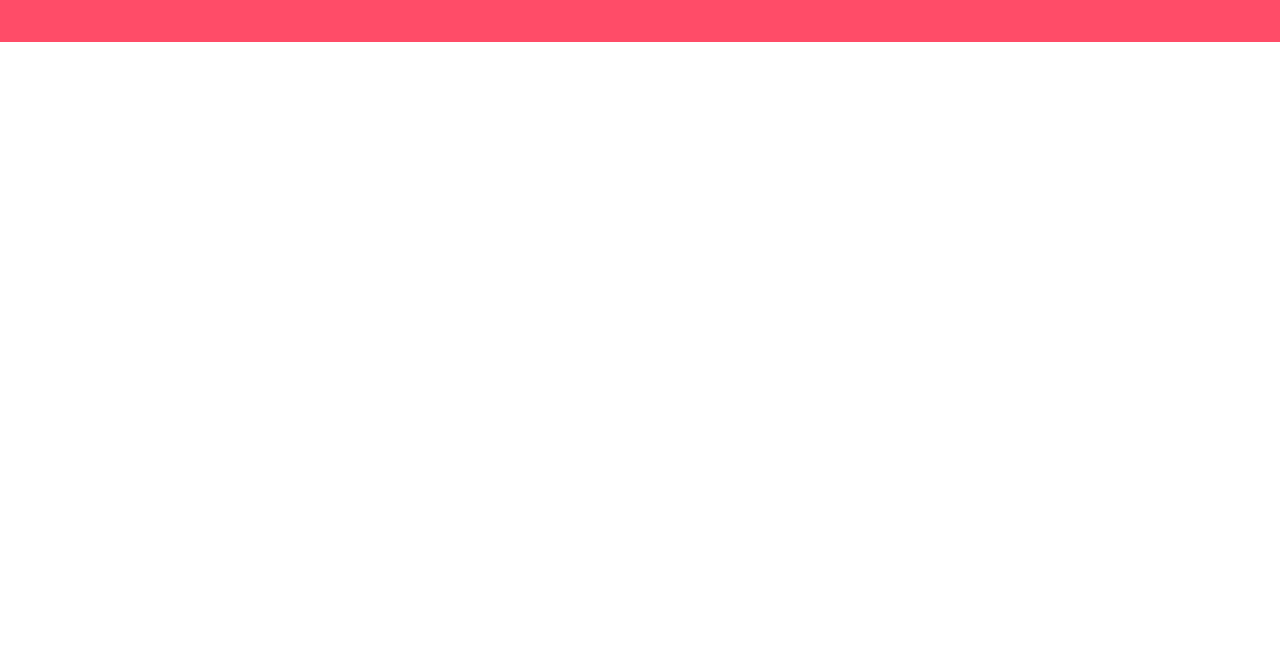
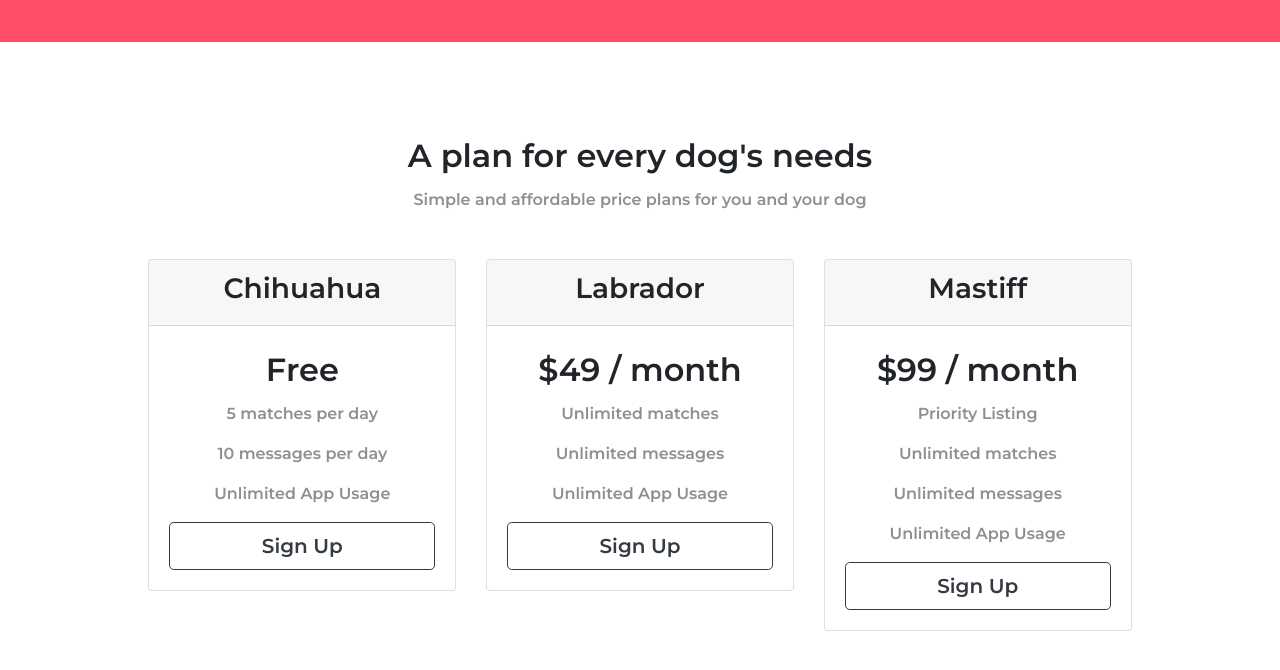
Before and after one commit to Web-Dev-Bootcamp/tindog_bootstrap4, a plain HTML site: page index.html in a window 1280 px wide. Shown: the part 1844-2514 px from the top of the page. Before the commit the page ends 1886 px from the top, so only its background shows below. Drawn offline with nearby package versions, Linux system fonts and the light colour scheme.

Commit message:
Added pricing section

```diff
--- a/css/styles.css
+++ b/css/styles.css
@@ -123,3 +123,14 @@ p {
 	width : 15%;
 	margin : 2%;
 }
+
+/*Pricing Section*/
+
+#pricing {
+	padding: 7% 10%;
+	text-align: center;
+}
+
+.pricing-card {
+	padding: 3% 2%;
+}
--- a/index.html
+++ b/index.html
@@ -1,51 +1,33 @@
 <!DOCTYPE html>
 <html>
 	<head>
-
 		<meta charset="utf-8">
 		<meta http-equiv="X-UA-Compatible" content="IE=edge">
 		<title>TinDog</title>
 		<link rel="icon" href="images/tindog-icon.ico">
-
 		<!-- Google fonts -->
-
 		<link href="https://fonts.googleapis.com/css2?family=Montserrat:wght@600&family=Ubuntu:wght@300&display=swap" rel="stylesheet">
-
 		<!-- Font Awesome -->
-
 		<script defer src="https://use.fontawesome.com/releases/v5.13.0/js/all.js" data-auto-a11y="true"></script>
-
 		<!-- Bootstrap CSS -->
-
 		<link rel="stylesheet" href="https://stackpath.bootstrapcdn.com/bootstrap/4.4.1/css/bootstrap.min.css" integrity="sha384-Vkoo8x4CGsO3+Hhxv8T/Q5PaXtkKtu6ug5TOeNV6gBiFeWPGFN9MuhOf23Q9Ifjh" crossorigin="anonymous">
-
 		<!--CSS code-->
-
 		<link rel="stylesheet" href="css/styles.css">
-
 		<!-- jQuery first, then Popper.js and Bootstrap JS. -->
-
 		<script src="https://code.jquery.com/jquery-3.4.1.slim.min.js" integrity="sha384-J6qa4849blE2+poT4WnyKhv5vZF5SrPo0iEjwBvKU7imGFAV0wwj1yYfoRSJoZ+n" crossorigin="anonymous"></script>
 		<script src="https://cdn.jsdelivr.net/npm/popper.js@1.16.0/dist/umd/popper.min.js" integrity="sha384-Q6E9RHvbIyZFJoft+2mJbHaEWldlvI9IOYy5n3zV9zzTtmI3UksdQRVvoxMfooAo" crossorigin="anonymous"></script>
 		<script src="https://stackpath.bootstrapcdn.com/bootstrap/4.4.1/js/bootstrap.min.js" integrity="sha384-wfSDF2E50Y2D1uUdj0O3uMBJnjuUD4Ih7YwaYd1iqfktj0Uod8GCExl3Og8ifwB6" crossorigin="anonymous"></script>
-
 	</head>
-
 	<body>
 		<section id="title">
-
 			<div class="container-fluid">
-
 				<!--Nav Bar-->
-
 				<nav class="navbar navbar-expand-lg navbar-dark">
-
 					<a class="navbar-brand" href="">tindog</a>
 					<button class="navbar-toggler" type="button" data-toggle="collapse" data-target="#headingToggler" aria-controls="headingToggler" aria-expanded="false" aria-label="Toggle navigation">
 					<span class="navbar-toggler-icon"></span>
 					</button>
 					<div class="collapse navbar-collapse" id="headingToggler">
-
 						<ul class="navbar-nav ml-auto">
 							<li class="nav-item">
 								<a class="nav-link" href="">Contact</a>
@@ -57,39 +39,24 @@
 								<a class="nav-link" href="">Download</a>
 							</li>
 						</ul>
-
 					</div>
-
 				</nav>
 
 				<!--Title-->
-
 				<div class="row">
-
 					<div class="col-lg-6 title-header">
-
 						<h1>Meet new and interesting dogs nearby!</h1>
 						<button type="button" class="btn btn-dark btn-lg dl-btn"><i class="fab fa-apple"></i> Download</button>
 						<button type="button" class="btn btn-outline-light btn-lg dl-btn"><i class="fab fa-google-play"></i> Download</button>
-
 					</div>
-
 					<div class="col-lg-6" id="title-image-div">
-
 						<img class="title-image" src="images/iphone6.png" alt="iphone-mockup">
-
 					</div>
-
 				</div>
-
 			</div>
-
 		</section>
 
-
 		<!-- Features -->
-
-
 		<section id="features">
 
 			<div class="row">
@@ -111,17 +78,10 @@
 					<p>Find the love of your dog's life or your money back.</p>
 				</div>
 			</div>
-
 		</section>
-
-
 		<!-- Testimonials -->
-
-
 		<section id="testimonials">
-
 			<div id="testimonial-carousel" class="carousel slide" data-ride="carousel" data-interval="3000" data-pause="hover">
-
 				<div class="carousel-inner">
 
 					<div class="carousel-item active">
@@ -129,43 +89,84 @@
 						<img class="testimonial-image" src="images/dog-img.jpg" alt="dog-profile">
 						<em>Pebbles, New York</em>
 					</div>
-
 					<div class="carousel-item">
 						<h2>My dog used to be so lonely, but with TinDog's help, they've found the love of their life. I think.</h2>
 						<img class="testimonial-image" src="images/lady-img.jpg" alt="lady-profile">
 						<em>Beverly, Illinois</em>
 					</div>
-
 				</div>
-
 				<a class="left carousel-control-prev" href="#testimonial-carousel" role="button" data-slide="prev">
 					<span class="carousel-control-prev-icon" aria-hidden="true"></span>
 					<span class="sr-only">Previous</span>
 				</a>
-
 				<a class="carousel-control-next" href="#testimonial-carousel" role="button" data-slide="next">
 					<span class="carousel-control-next-icon" aria-hidden="true"></span>
 					<span class="sr-only">Next</span>
 				</a>
-
 			</div>
 
-
 		</section>
-
-
 		<!-- Press -->
-
-
 		<section id="press">
-
 			<img class="press-image" src="images/TechCrunch.png" alt="tc-logo">
 			<img class="press-image" src="images/tnw.png" alt="tnw-logo">
 			<img class="press-image" src="images/bizinsider.png" alt="biz-insider-logo">
 			<img class="press-image" src="images/mashable.png" alt="mashable-logo">
 
 		</section>
+		<!-- Pricing -->
+		<section id="pricing">
+			<h2>A plan for every dog's needs</h2>
+			<p>Simple and affordable price plans for you and your dog</p>
+			<div class="row pricing-card">
+				<div class="col-lg-4 col-md-6">
+					<div class="card">
+						<div class="card-header">
+							<h3>Chihuahua</h3>
+						</div>
+						<div class="card-body">
+							<h2>Free</h2>
+							<p>5 matches per day</p>
+							<p>10 messages per day</p>
+							<p>Unlimited App Usage</p>
+							<button class="btn btn-lg btn-block btn-outline-dark" type="button">Sign Up</button>
+						</div>
+					</div>
+				</div>
+				<div class="col-lg-4 col-md-6">
+					<div class="card">
 
+						<div class="card-header">
+							<h3>Labrador</h3>
+						</div>
 
+						<div class="card-body">
+							<h2>$49 / month</h2>
+							<p>Unlimited matches</p>
+							<p>Unlimited messages</p>
+							<p>Unlimited App Usage</p>
+							<button class="btn btn-lg btn-block btn-outline-dark" type="button">Sign Up</button>
+						</div>
+					</div>
+				</div>
+				<div class="col-lg-4">
+					<div class="card">
+
+						<div class="card-header">
+							<h3>Mastiff</h3>
+						</div>
+						<div class="card-body">
+							<h2>$99 / month</h2>
+							<p>Priority Listing</p>
+							<p>Unlimited matches</p>
+							<p>Unlimited messages</p>
+							<p>Unlimited App Usage</p>
+							<button class="btn btn-lg btn-block btn-outline-dark" type="button">Sign Up</button>
+						</div>
+					</div>
+				</div>
+
+			</div>
+		</section>
 	</body>
 </html>
```
Also changed, not shown: 1 other file.
